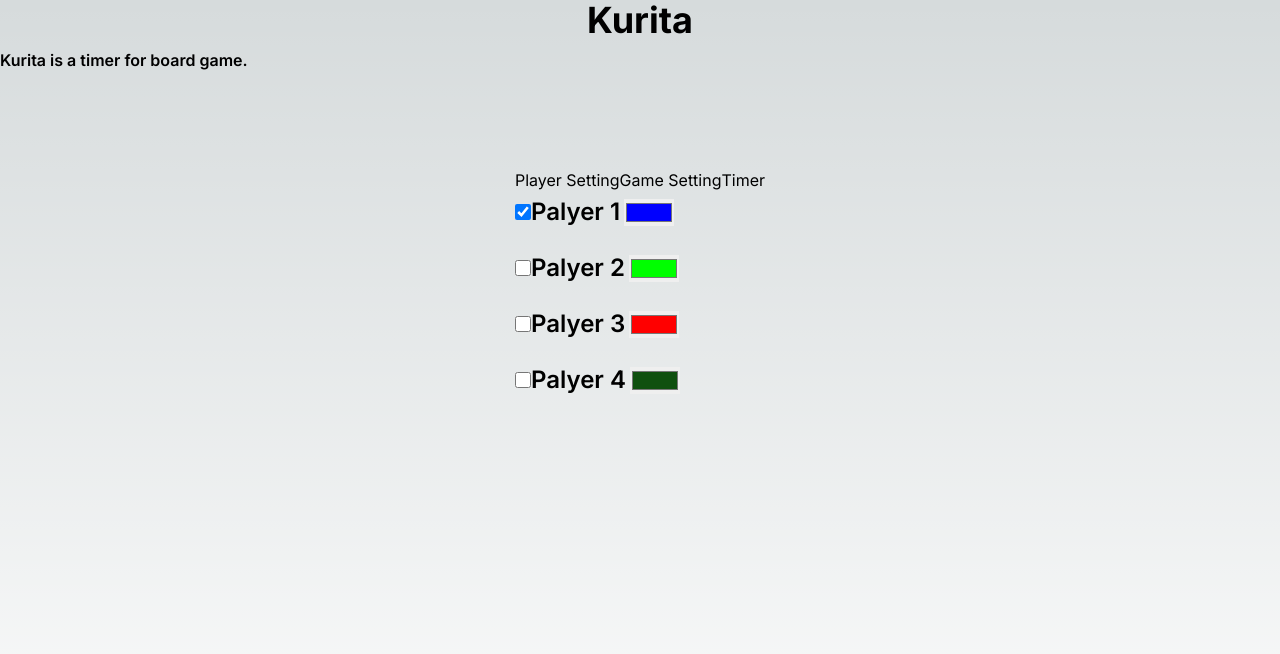
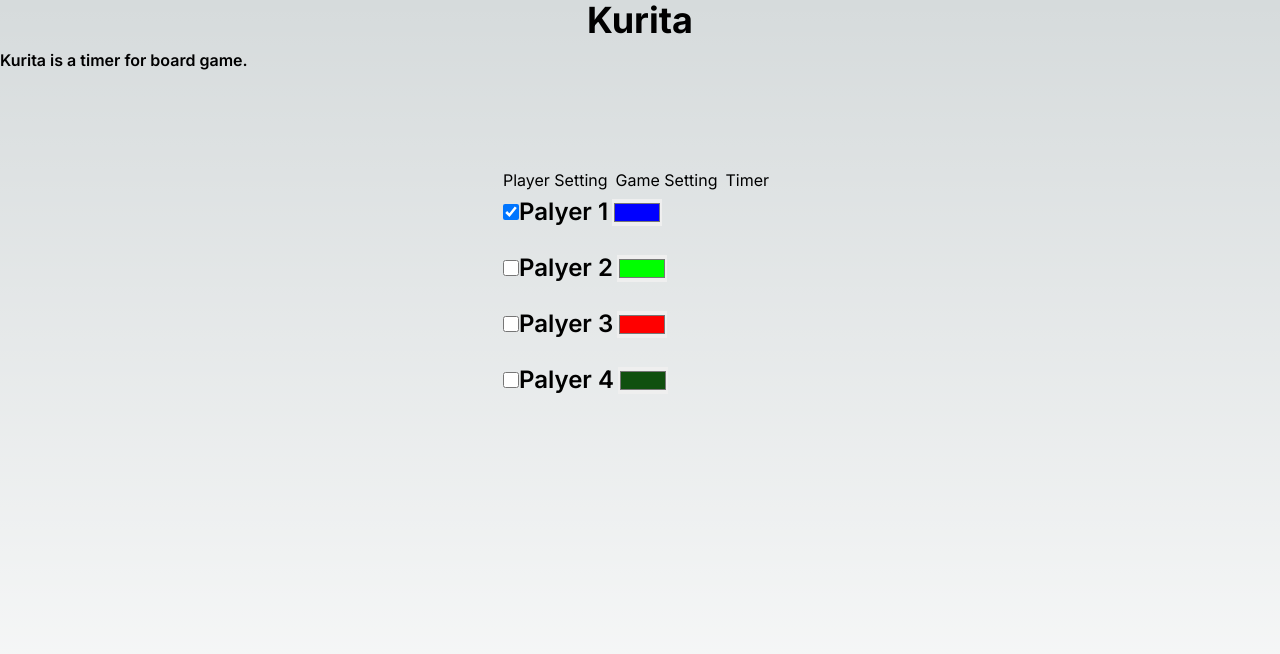
Before and after one commit to tomato3713/kurita, a Next.js app: page / in a window 1280 px wide. Shown: the top 654 px of the page. Built offline with nearby package versions, Linux system fonts and the light colour scheme.

Commit message:
time setting

```diff
--- a/src/app/components/Tab.tsx
+++ b/src/app/components/Tab.tsx
@@ -16,13 +16,13 @@ export function Tab({ tabs, defaultOpenKey }: Props) {
   };
 
   return (
-    <div className="tab-list">
-      <div className="tab">
+    <div className="flex flex-col">
+      <div className={`flex-initial w-50 flex-row`}>
         {tabs.map((e) => {
           return (
             <button
               key={`tab-item-${e.title}`}
-              className={`tab-header-item font-midium ${e.tabKey === tabKey && "text-red"}`}
+              className={`tab-header-item font-midium mr-2 ${e.tabKey === tabKey && "text-red"}`}
               onClick={handleClick}
               value={e.tabKey}
             >
@@ -31,7 +31,7 @@ export function Tab({ tabs, defaultOpenKey }: Props) {
           );
         })}
       </div>
-      <div className="tab-content">
+      <div className="flex-col">
         {tabs.find((e) => e.tabKey === tabKey)?.content}
       </div>
     </div>
--- a/src/app/page.tsx
+++ b/src/app/page.tsx
@@ -51,9 +51,9 @@ const GameSettingTab: React.FC<GameSettingTabProps> = ({
             >
               <path
                 stroke="currentColor"
-                stroke-linecap="round"
-                stroke-linejoin="round"
-                stroke-width="2"
+                strokeLinecap="round"
+                strokeLinejoin="round"
+                strokeWidth="2"
                 d="M1 1h16"
               />
             </svg>
@@ -84,9 +84,9 @@ const GameSettingTab: React.FC<GameSettingTabProps> = ({
             >
               <path
                 stroke="currentColor"
-                stroke-linecap="round"
-                stroke-linejoin="round"
-                stroke-width="2"
+                strokeLinecap="round"
+                strokeLinejoin="round"
+                strokeWidth="2"
                 d="M9 1v16M1 9h16"
               />
             </svg>
```
